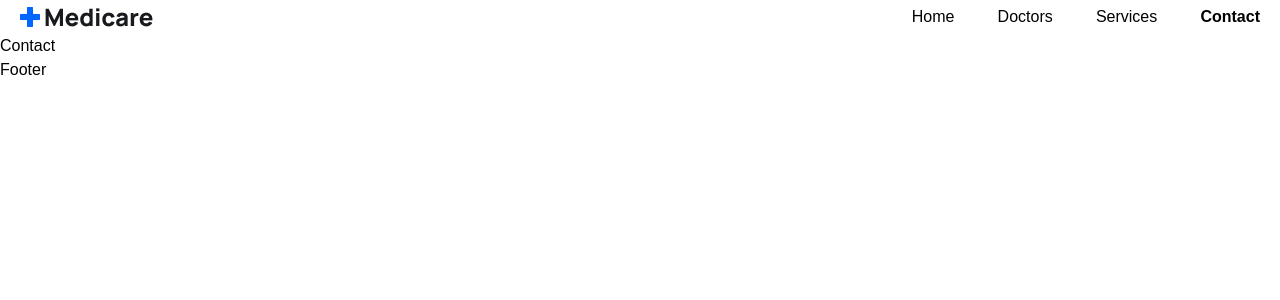
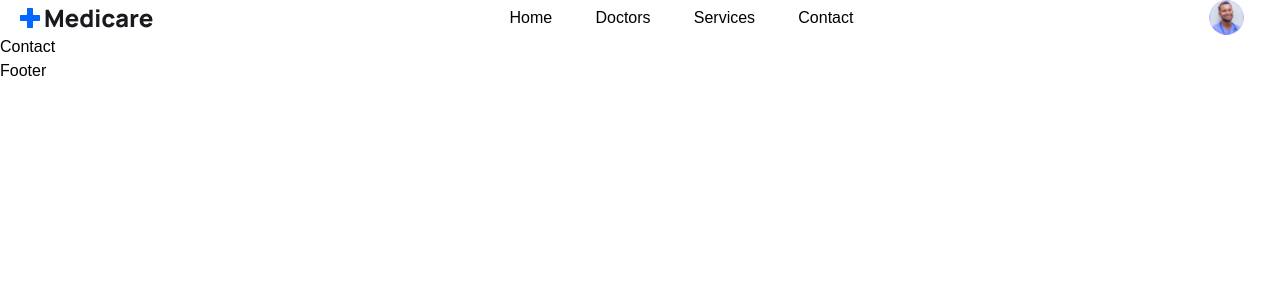
Before and after one commit to DeshanBandara/Doctor-Appointment-Booking-Website, a React (Vite) app in the folder frontend/: page /contact in a window 1280 px wide. Shown: the top 300 px of the page. Built offline with nearby package versions, Linux system fonts and the light colour scheme.

Commit message:
Add user icon

```diff
--- a/frontend/src/components/Header/Header.jsx
+++ b/frontend/src/components/Header/Header.jsx
@@ -1,5 +1,6 @@
 import {useEffect,useRef} from 'react'
 import logo from '../../assets/images/logo.png'
+import userImg from '../../assets/images/avatar-icon.png'
 import {NavLink,Link} from 'react-router-dom'
 
 const navLinks = [
@@ -37,11 +38,8 @@
               <li key={index}>
                 <NavLink
                   to={link.path}
-                  className={navClass =>
-                    navClass.isActive
-                    ? 'text-primaryColor text-[16px] leading-7 font-[600]'
-                    : 'text-textColor text-[16px] leading-7 font-[500]'
-                  }
+                  activeClassName="text-primaryColor text-[16px] leading-7 font-[600]"
+                  className="text-textColor text-[16px] leading-7 font-[500] hover:text-blue-500"
                 >
                     {link.display}
                 </NavLink>
@@ -50,6 +48,23 @@
             }
           </ul>
         </div>
+
+
+        {/*======================= nav right ========================*/}
+
+        <div className='flex items-center gap-4'>
+
+            <div>
+              <Link to='/'>
+                <figure className='w-[35px] h-[35px] rounded-full'>
+                  <img src={userImg} className='w-full rounded-full' alt="" />
+                </figure>
+              </Link>
+            </div>
+
+            <Link to='/'></Link>
+        </div>
+
       </div>
     </div>
 
@@ -57,3 +72,15 @@
 }
 
 export default Header
+
+
+{/*
+  <NavLink
+    to={link.path}
+    className={navClass =>
+      navClass.isActive
+      ? 'text-primaryColor text-[16px] leading-7 font-[600]'
+      : 'text-textColor text-[16px] leading-7 font-[500] hover:text-red-500'
+    }
+  >
+*/ }
```
